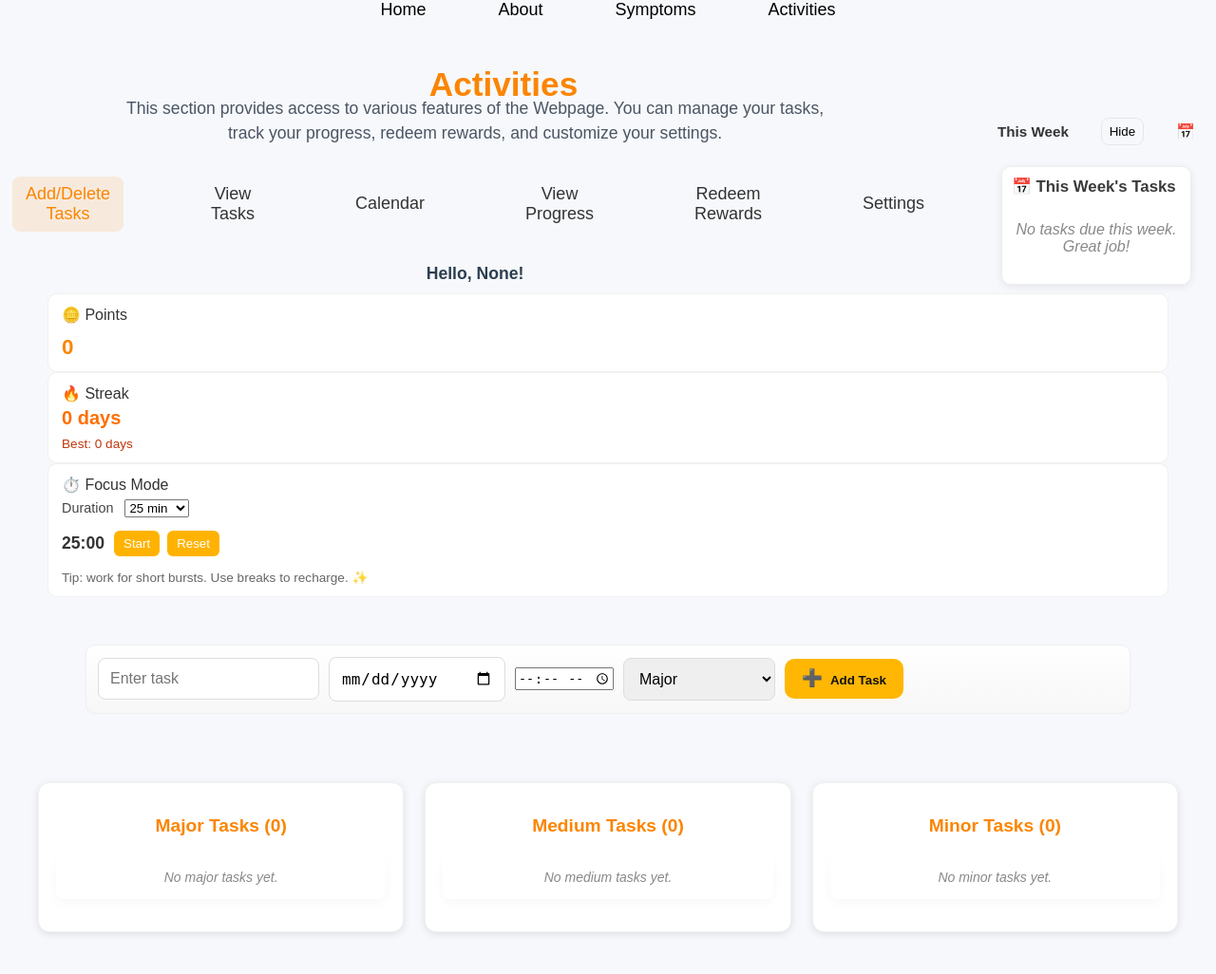
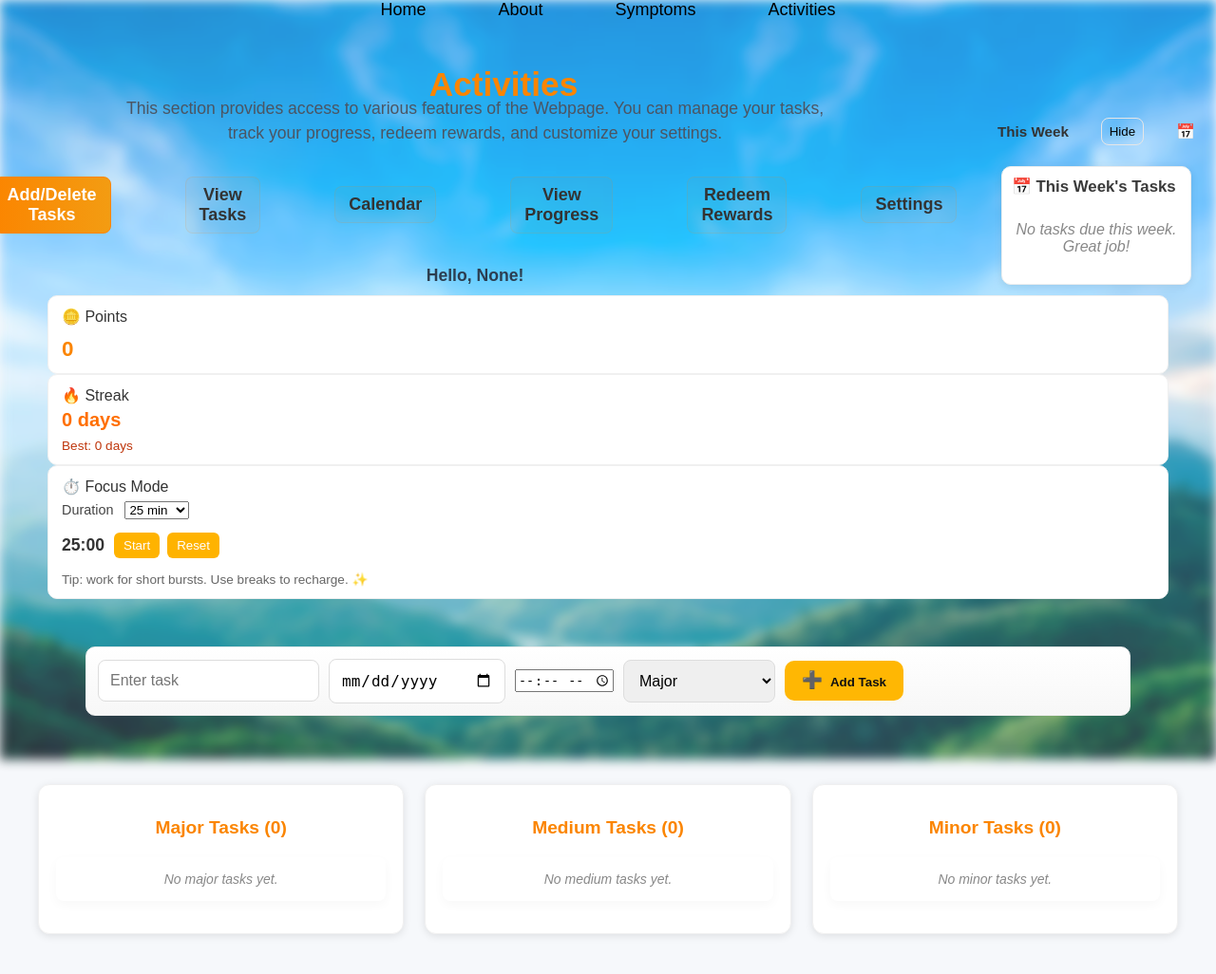
Before and after one commit to Homelesslander/FocusSpark, a Flask app: page /activities in a window 1280 px wide. Shown: the whole page at 95% size. Before the commit the page ends 986 px from the top, so only its background shows below. Run offline with Flask 3, Linux system fonts and the light colour scheme; data comes from the database, SQL or seed files in the repository.

Commit message:
actbackgrund

```diff
--- a/static/activitiesstyle.css
+++ b/static/activitiesstyle.css
@@ -47,9 +47,23 @@
 }
 
 /* Active state matching the Tabs style */
+.Tabs li a {
+  display: inline-block;
+  padding: 8px 12px;
+  border: 1px solid rgba(251,133,0,0.12);
+  border-radius: 10px;
+  background: rgba(251,133,0,0.04);
+  color: #333;
+  font-weight: 700;
+  text-decoration: none;
+}
+
+.Tabs li a:hover { background: rgba(251,133,0,0.08); }
+
 .Tabs li a.active, .menu ul li a.active, ul li a.active{
-  background: rgba(251,133,0,0.12);
-  color: #fb8500;
+  background: linear-gradient(90deg,#fb8500, #f39c12);
+  color: #fff;
+  border-color: #fb8500;
 }
 h1 {
   font-size: 2.5em;
--- a/templates/activities.html
+++ b/templates/activities.html
@@ -69,9 +69,24 @@
         grid-template-columns: 1fr;
       }
     }
+    /* Shared blurred background for activities pages */
+    .page-bg {
+      position: fixed;
+      inset: 0;
+      background-image: url('{{ url_for('static', filename='images/world-environment-day-concept-green-mountains-and-beautiful-blue-sky-clouds.png') }}');
+      background-size: cover;
+      background-position: center center;
+      filter: blur(6px) saturate(1.05);
+      opacity: 0.85;
+      z-index: -1;
+      pointer-events: none;
+    }
+    .page-content { position: relative; z-index: 1; }
   </style>
 
 <body>
+  <div class="page-bg" aria-hidden="true"></div>
+  <div class="page-content">
 
   <div class="front">
     <div class="front-header">
@@ -496,6 +511,7 @@
         card.innerHTML = `
           <div style="display:flex;justify-content:space-between;align-items:center;">
             <div>
+            </div>
               <strong>${s.name}</strong><div style="font-size:0.9rem;color:#666;">${s.importance} • Due: ${s.date || 'No date'}</div>
             </div>
             <div style="display:flex;flex-direction:column;gap:6px;min-width:120px;">
```
Also changed, not shown: templates/calendar.html (+10 -2 lines), templates/progress.html (+20 -1 lines), templates/redeem.html (+18 -0 lines), templates/settings.html (+16 -1 lines), templates/viewtasks.html (+8 -1 lines), static/images/world-environment-day-concept-green-mountains-and-beautiful-blue-sky-clouds.png (added).
